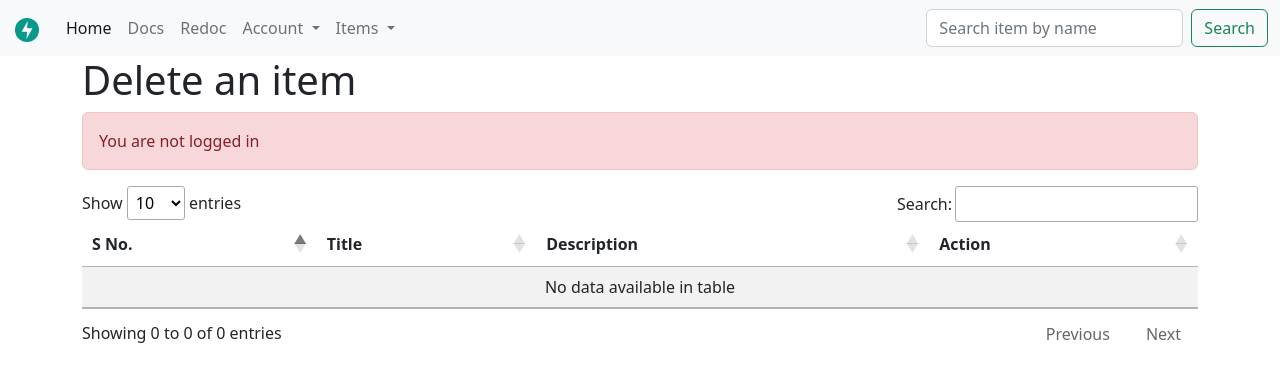
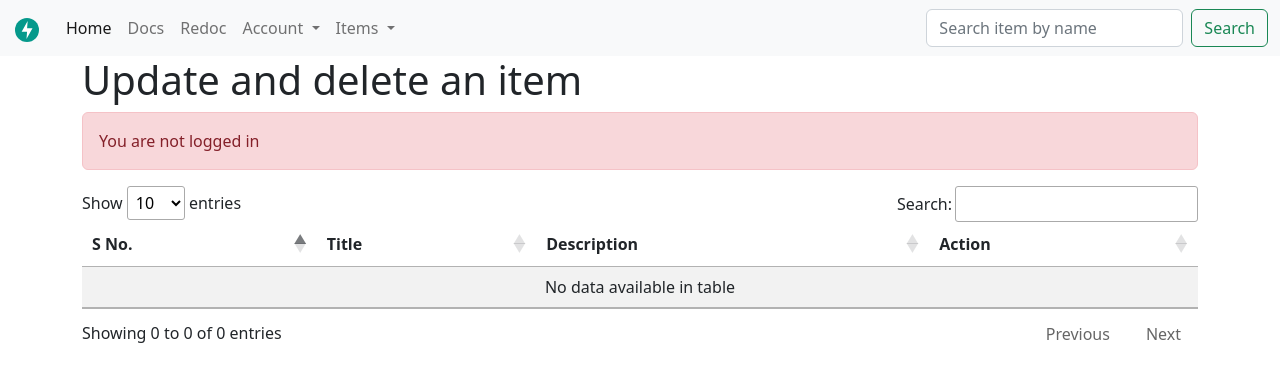
Before and after one commit to shahlep/fastApi-fun-9, a FastAPI app: page /update-delete-an-item in a window 1280 px wide. Shown: the top 382 px of the page. Run offline with FastAPI, Linux system fonts and the light colour scheme; some libraries are stand-ins or nearby versions.

Commit message:
fastApi fun 351

```diff
--- a/templates/show_item_to_update_delete_page.html
+++ b/templates/show_item_to_update_delete_page.html
@@ -1,12 +1,12 @@
 {% extends "base.html" %}
 
 {% block title %}
-    <title>Delete Items Page</title>
+    <title>Update and delete Items Page</title>
 {% endblock %}
 
 {% block content %}
     <div class="container">
-        <h1>Delete an item</h1>
+        <h1>Update and delete an item</h1>
         <div id="result">
 
         </div>
```
